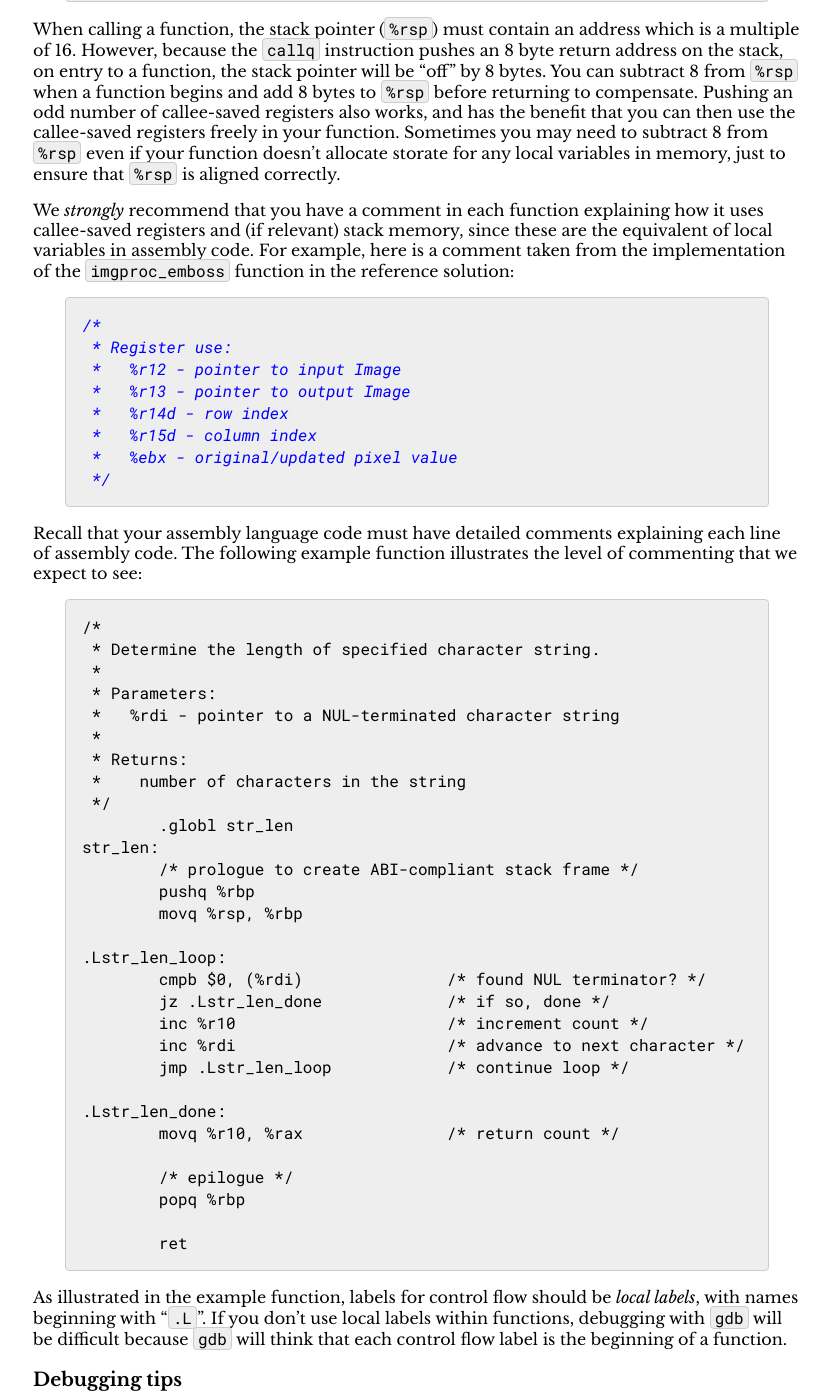
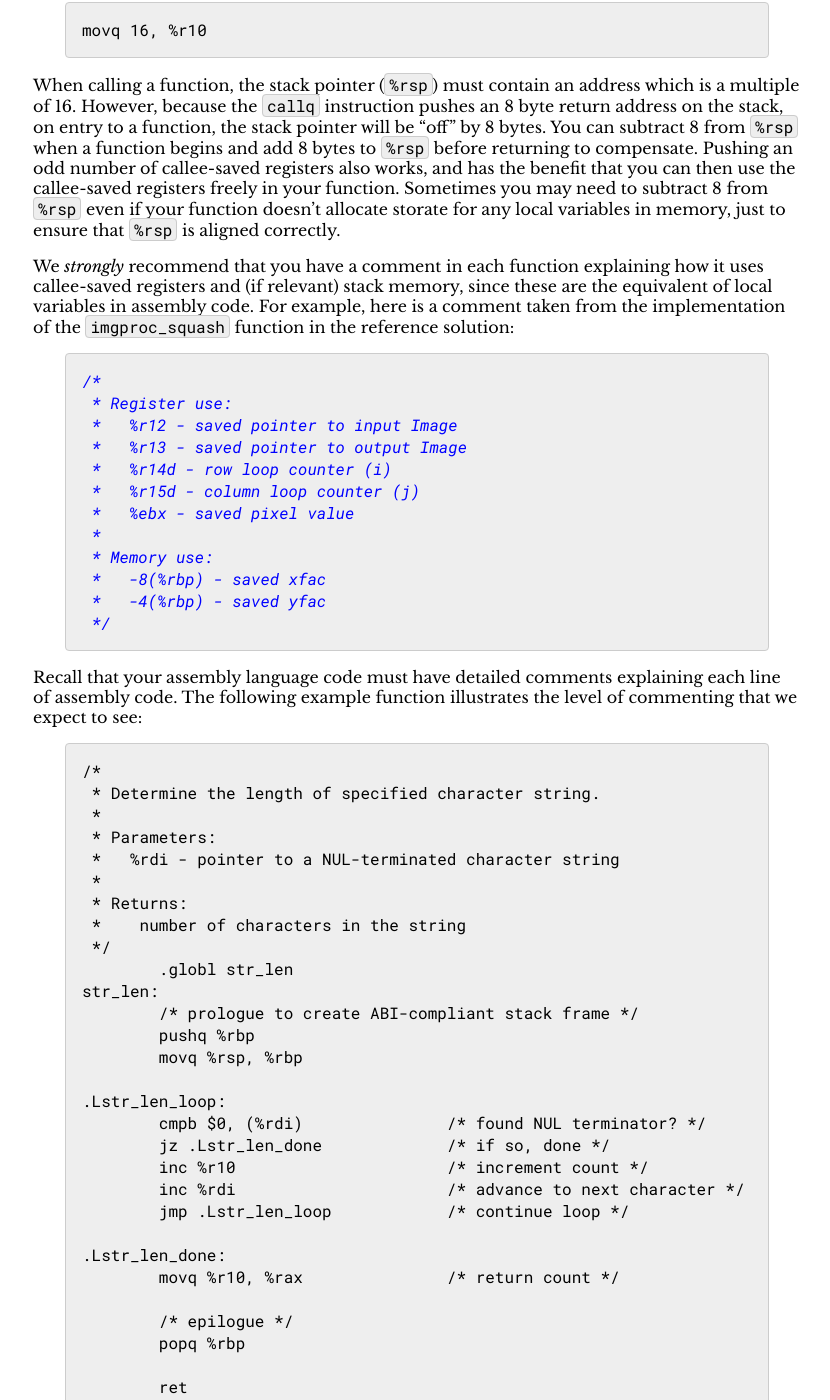
Before and after one commit to jhucsf/spring2026, a Jekyll site: the page built from assign/assign02.md, in a window 1280 px wide and 1400 px high, scrolled down 10468 px. Shown: the whole window, without its empty margins (223-1053 px from the left). Built offline with Jekyll 4.4.1, drawn with Linux system fonts in a browser that asks for light colours; formulas are drawn with MathJax 3; some of the changed text lies outside the part shown.

````diff
--- a/assign/assign02.md
+++ b/assign/assign02.md
@@ -47,10 +50,6 @@ grade the quality and comprehensiveness of your unit tests until Milestone 3.
 In Milestone 3, you will implement the
 [`blur`](#the-blur-transformation) blur transformation and
 [`expand`](#the-expand-transformation)
-<!--
-[`ellipse`](#the-ellipse-transformation) and
-[`emboss`](#the-emboss-transformation)
--->
 transformations.
 
 Note that in each milestone, we expect all of the tests executed
@@ -352,7 +351,7 @@ Averages should be computed using purely integer arithmetic with
 no rounding.
 
 Example (note that the transformed image is twice the size of the
-original, click to see it full size):
+original in each dimension, click to see it full size):
 
 Original image | Transformed image
 :------------: | :---------------:
@@ -517,7 +516,7 @@ just to ensure that `%rsp` is aligned correctly.
 We *strongly* recommend that you have a comment in each function explaining
 how it uses callee-saved registers and (if relevant) stack memory, since these are
 the equivalent of local variables in assembly code. For example,
-here is a comment taken from the implementation of the `imgproc_emboss`
+here is a comment taken from the implementation of the `imgproc_squash`
 function in the reference solution:
 
 <a name='register-memory-comment'>
@@ -525,11 +524,15 @@ function in the reference solution:
 ```c
 /*
  * Register use:
- *   %r12 - pointer to input Image
- *   %r13 - pointer to output Image
- *   %r14d - row index
- *   %r15d - column index
- *   %ebx - original/updated pixel value
+ *   %r12 - saved pointer to input Image
+ *   %r13 - saved pointer to output Image
+ *   %r14d - row loop counter (i)
+ *   %r15d - column loop counter (j)
+ *   %ebx - saved pixel value
+ *
+ * Memory use:
+ *   -8(%rbp) - saved xfac
+ *   -4(%rbp) - saved yfac
  */
 ```
 
````
Also changed, not shown: other parts of assign/assign02.md (+9 -6 lines).
